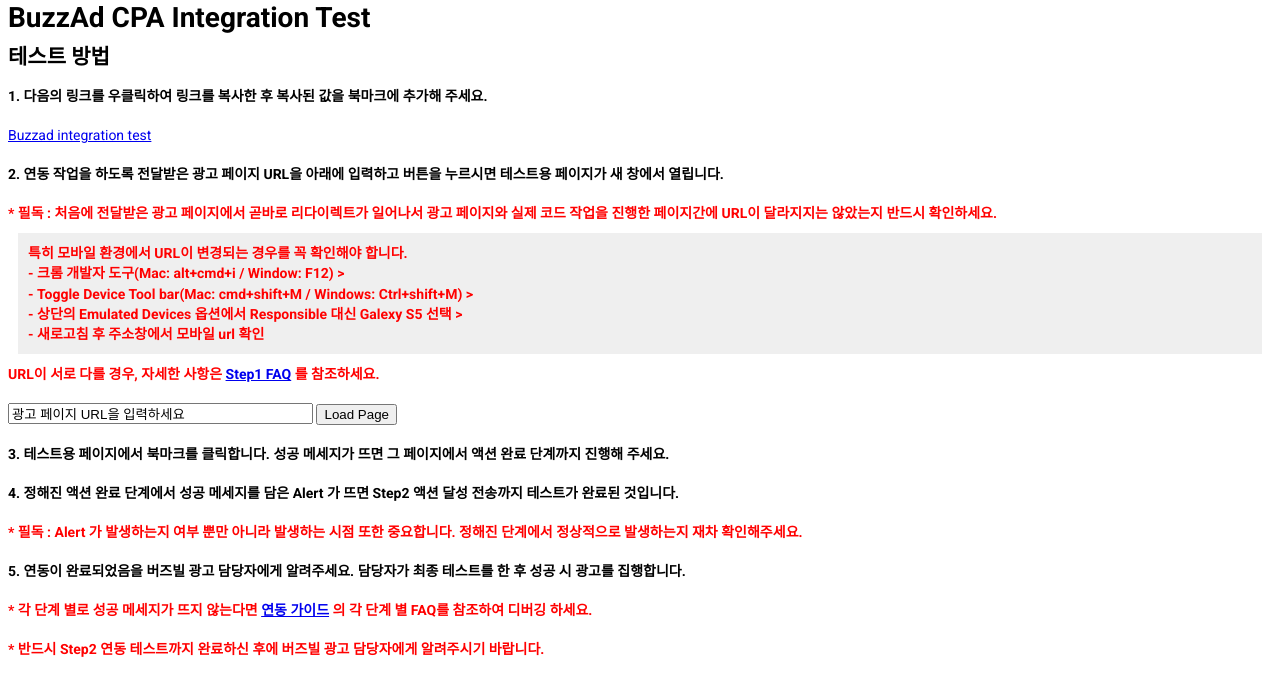
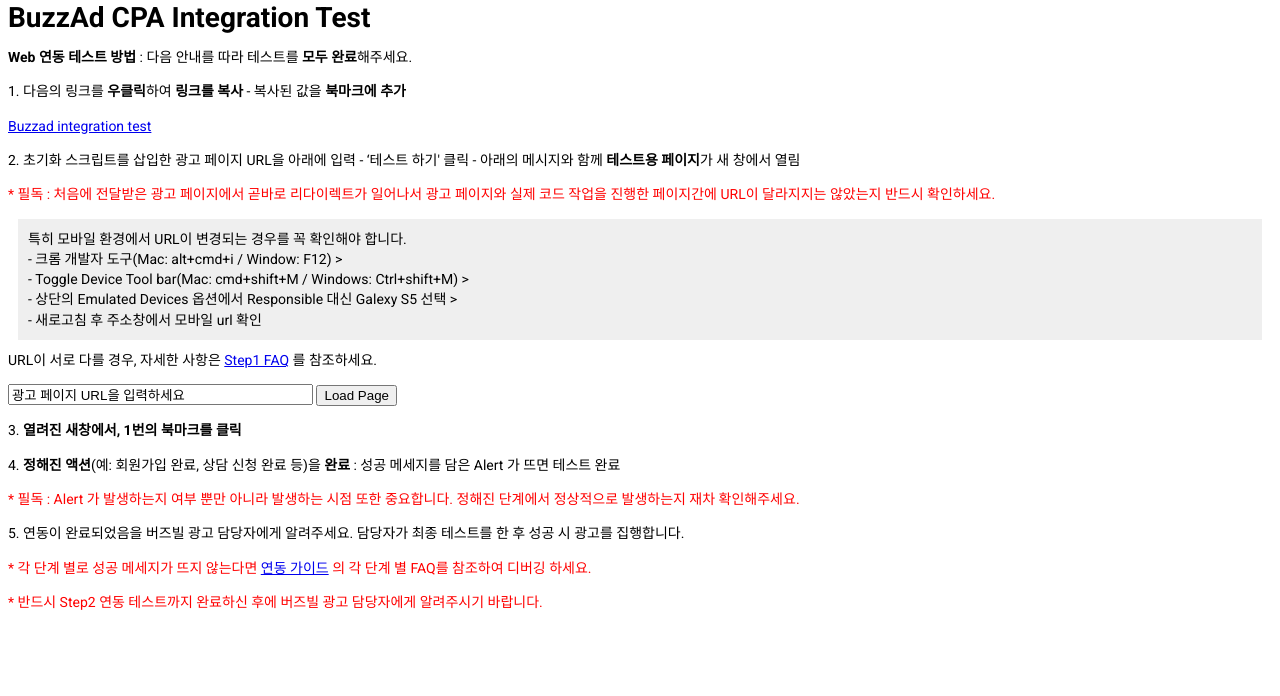
Before and after one commit to Buzzvil/buzzad-web-integration, a plain HTML site: page integration_test.html in a window 1280 px wide. Drawn offline with Linux system fonts and the light colour scheme.

Commit message:
[feat] Update instructions

```diff
--- a/integration_test.html
+++ b/integration_test.html
@@ -7,15 +7,14 @@
     </head>
     <body>
         <h1>BuzzAd CPA Integration Test</h1>
+        <p><strong>Web 연동 테스트 방법</strong> : 다음 안내를 따라 테스트를 <strong>모두 완료</strong>해주세요.</p>
 
-        <h2>테스트 방법</h2>
-
-        <h4>1. 다음의 링크를 우클릭하여 링크를 복사한 후 복사된 값을 북마크에 추가해 주세요.</h4>
+        <p>1. 다음의 링크를 <strong>우클릭</strong>하여 <strong>링크를 복사</strong> - 복사된 값을 <strong>북마크에 추가</strong></p>
 
         <a target="_blank" href='javascript:(function(){const BZ_TRACKKING_ID_KEY="bz_tracking_id";const BZ_TRACKKING_ID_VAL="10023_71ffbffd-ccf1-4edf-9c4c";const BZ_TRACKKING_ID_KEY_VAL=`${BZ_TRACKKING_ID_KEY}=${BZ_TRACKKING_ID_VAL}`;var query=document.location.search;if(query.search(BZ_TRACKKING_ID_KEY_VAL)==-1){if (query.length!=0) {query+="&";}document.location.search=query+BZ_TRACKKING_ID_KEY_VAL;alert("테스트를 위해 페이지가 다시 로드됩니다. 로드가 완료되면 다시 북마크 버튼을 눌러서 진행해 주세요.");} else {tracking_id=localStorage.getItem("BuzzAd");if (!tracking_id || tracking_id.indexOf(BZ_TRACKKING_ID_VAL)==-1) {alert("[Fail] Step1 초기화 단계가 연동되지 않았습니다. 주어진 스크립트 코드를 그대로 삽입해주세요.");} else {alert("[Success] Step1 초기화 단계가 성공적으로 연동되었습니다! 이 페이지에서 이어서 정해진 액션을 진행하시고 완료시 성공 메시지가 뜨는지 확인하세요.");}}})();'> Buzzad integration test </a>
 
-        <h4>2. 연동 작업을 하도록 전달받은 광고 페이지 URL을 아래에 입력하고 버튼을 누르시면 테스트용 페이지가 새 창에서 열립니다.</h4>
-        <h4 style="color:red">
+        <p>2. 초기화 스크립트를 삽입한 광고 페이지 URL을 아래에 입력 -  ‘테스트 하기' 클릭 - 아래의 메시지와 함께 <strong>테스트용 페이지</strong>가 새 창에서 열림</p>
+        <p style="color:red">
         	* 필독 : 처음에 전달받은 광고 페이지에서 곧바로 리다이렉트가 일어나서 광고 페이지와 실제 코드 작업을 진행한 페이지간에 URL이 달라지지는 않았는지 반드시 확인하세요.<br>
           <div style="background-color:#eeee; margin:10px; padding:10px">
           특히 모바일 환경에서 URL이 변경되는 경우를 꼭 확인해야 합니다.<br>
@@ -27,23 +26,23 @@
         	URL이 서로 다를 경우, 자세한 사항은
 			<a href="https://github.com/Buzzvil/buzzad-web-integration#faq" target="_blank">Step1 FAQ</a>
 			를 참조하세요.
-		</h4>
+		</p>
 
         <input type="text" name="url" id="url_input" value='광고 페이지 URL을 입력하세요' onfocus="this.value=''" size="35">
         <input type="button" value="Load Page" onclick="loadUrl()">
 
-        <h4>3. 테스트용 페이지에서 북마크를 클릭합니다. 성공 메세지가 뜨면 그 페이지에서 액션 완료 단계까지 진행해 주세요.</h4>
+        <p>3. <strong>열려진 새창에서, 1번의 북마크를 클릭</strong></p>
 
-		<h4 >4. 정해진 액션 완료 단계에서 성공 메세지를 담은 Alert 가 뜨면 Step2 액션 달성 전송까지 테스트가 완료된 것입니다.</h4>
-		<h4 style="color:red">
+		<p >4. <strong>정해진 액션</strong>(예: 회원가입 완료, 상담 신청 완료 등)을 <strong>완료</strong> : 성공 메세지를 담은 Alert 가 뜨면 테스트 완료</p>
+		<p style="color:red">
 			* 필독 : Alert 가 발생하는지 여부 뿐만 아니라 발생하는 시점 또한 중요합니다. 정해진 단계에서 정상적으로 발생하는지 재차 확인해주세요.
-		</h4>
+		</p>
 
-        <h4>5. 연동이 완료되었음을 버즈빌 광고 담당자에게 알려주세요. 담당자가 최종 테스트를 한 후 성공 시 광고를 집행합니다.</h4>
-        <h4 style="color:red">* 각 단계 별로 성공 메세지가 뜨지 않는다면
+        <p>5. 연동이 완료되었음을 버즈빌 광고 담당자에게 알려주세요. 담당자가 최종 테스트를 한 후 성공 시 광고를 집행합니다.</p>
+        <p style="color:red">* 각 단계 별로 성공 메세지가 뜨지 않는다면
         	<a href="https://github.com/Buzzvil/buzzad-web-integration" target="_blank">연동 가이드</a>
-        	의 각 단계 별 FAQ를 참조하여 디버깅 하세요.</h4>
-        <h4 style="color:red">* 반드시 Step2 연동 테스트까지 완료하신 후에 버즈빌 광고 담당자에게 알려주시기 바랍니다.</h4>
+        	의 각 단계 별 FAQ를 참조하여 디버깅 하세요.</p>
+        <p style="color:red">* 반드시 Step2 연동 테스트까지 완료하신 후에 버즈빌 광고 담당자에게 알려주시기 바랍니다.</p>
 
     </body>
 
```
